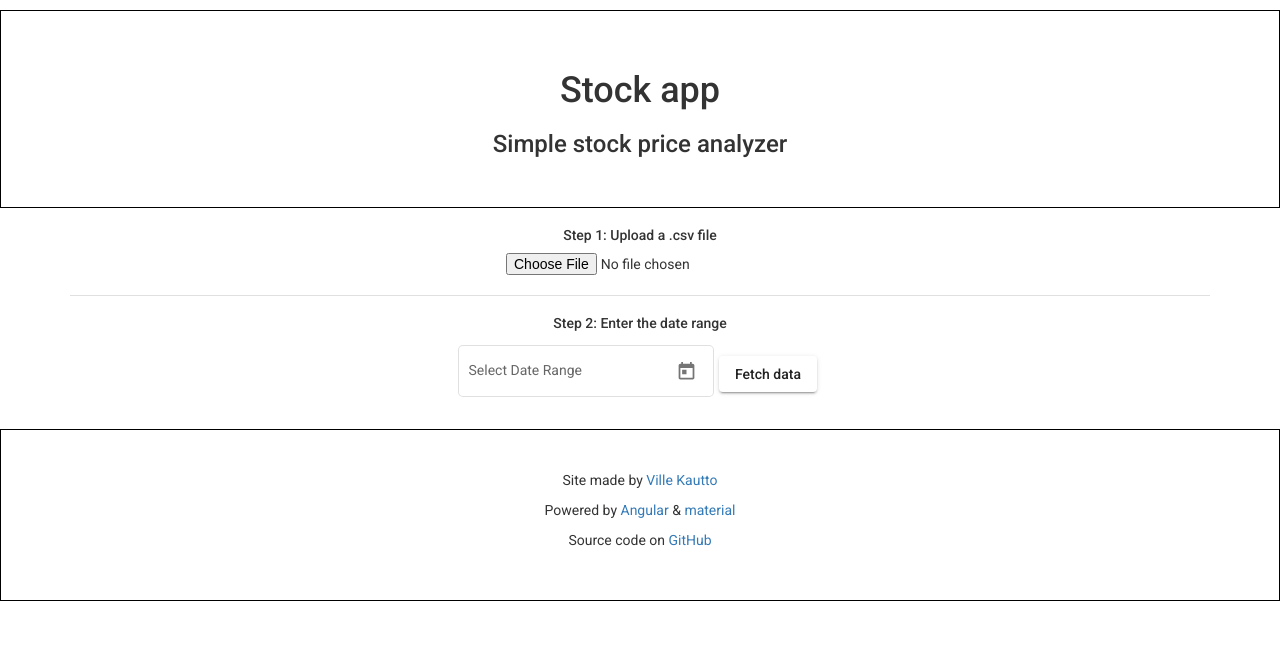
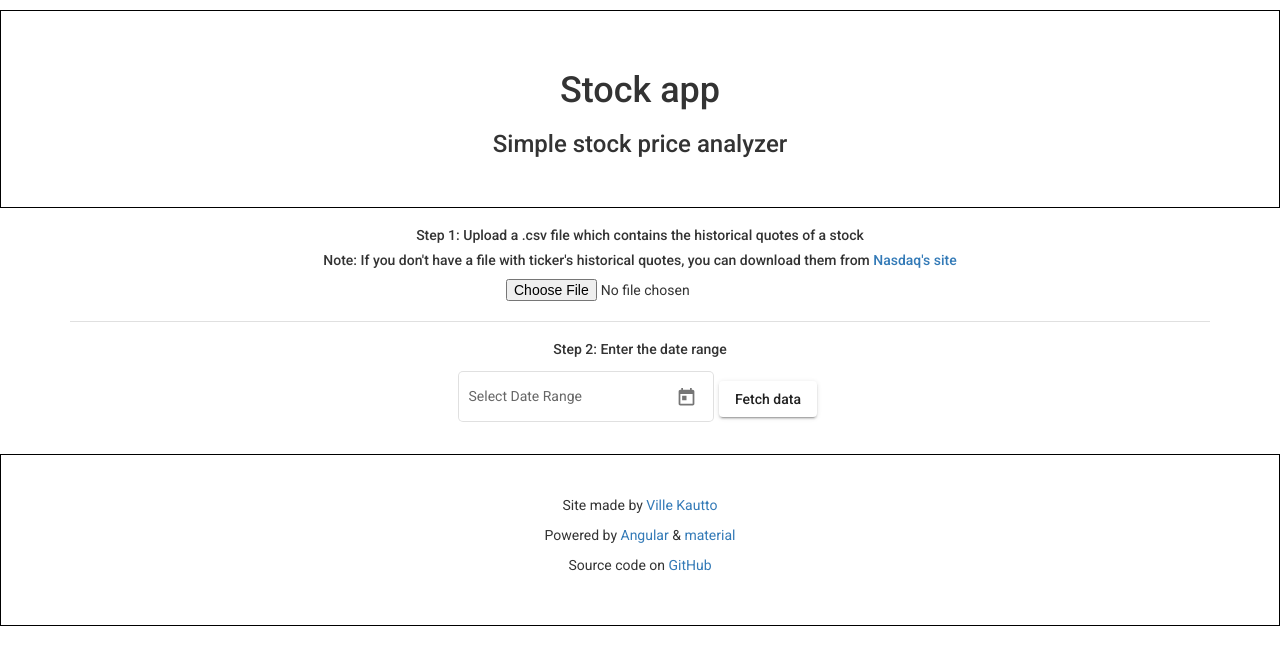
Before and after one commit to vil-kautto/stock-app, an Angular app: page / in a window 1280 px wide. Shown: the top 664 px of the page. Built offline with nearby package versions, Linux system fonts and the light colour scheme.

Commit message:
Improve instructions on csv-reader.html

```diff
--- a/src/app/csv-reader/csv-reader.component.html
+++ b/src/app/csv-reader/csv-reader.component.html
@@ -1,4 +1,5 @@
 <div>
-  <h5>Step 1: Upload a .csv file</h5>
+  <h5>Step 1: Upload a .csv file which contains the historical quotes of a stock</h5>
+  <h5>Note: If you don't have a file with ticker's historical quotes, you can download them from <a href="https://www.nasdaq.com/market-activity/">Nasdaq's site</a></h5>
   <input type="file" #csvReader name="Upload CSV" id="txtFileUpload" (change)="uploadListener($event)" accept=".csv" />
 </div>
```
